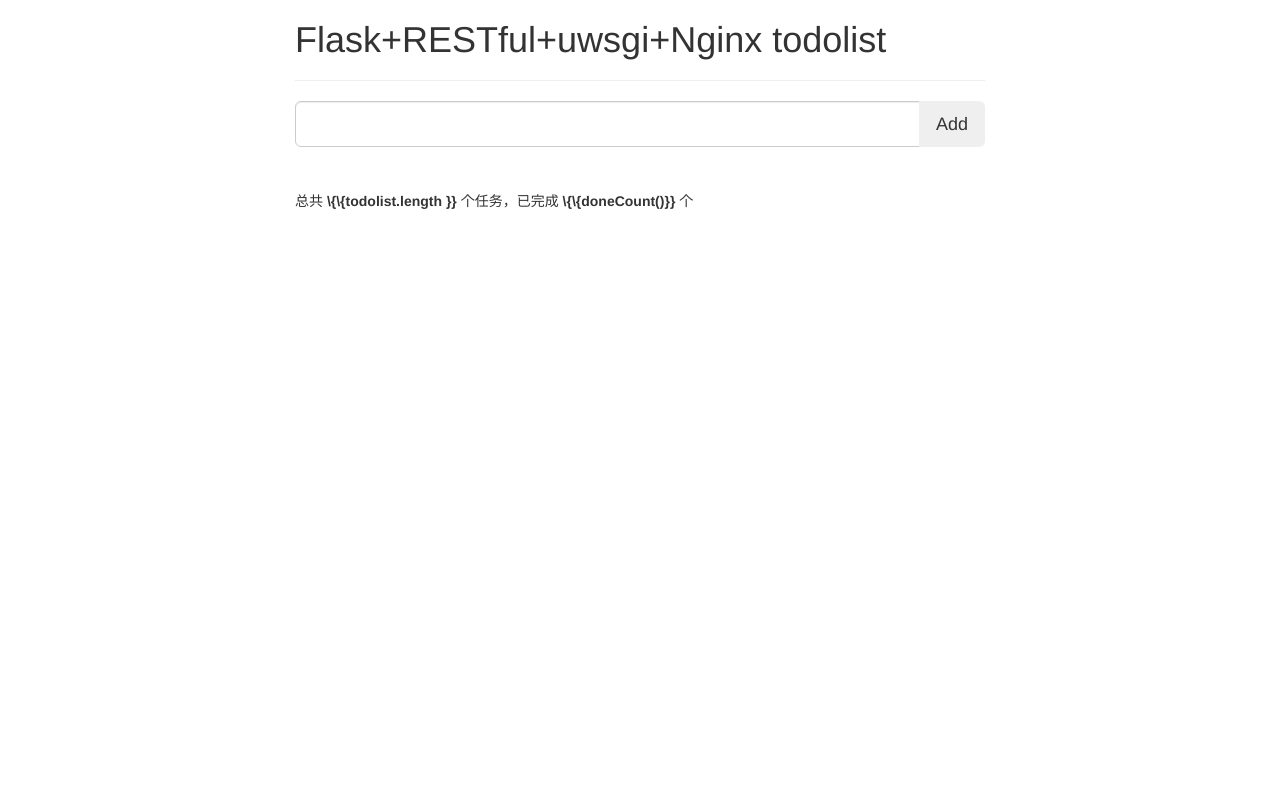
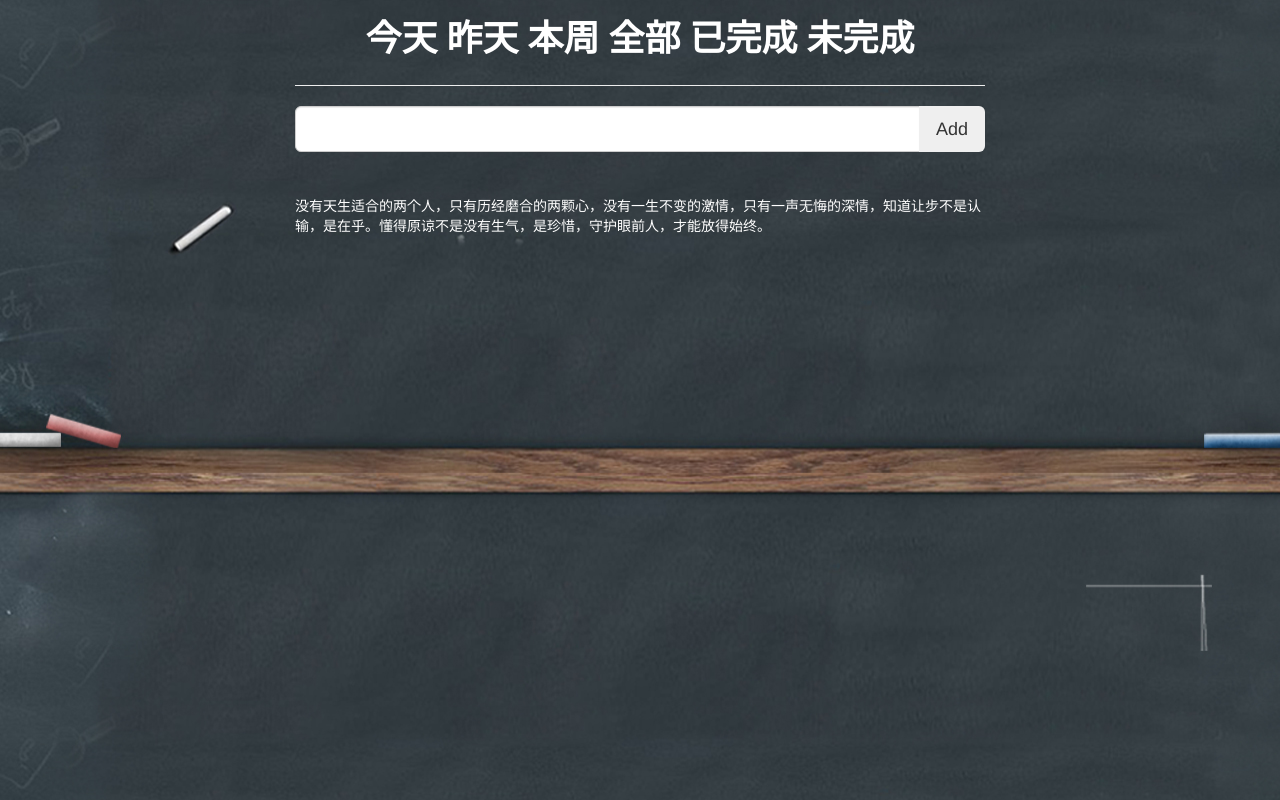
Before and after one commit to guoruibiao/worktools, a plain HTML site: page todolist/templates/index.html in a window 1280 px wide. Drawn offline with nearby package versions, Linux system fonts and the light colour scheme; no server answers.

Commit message:
Update index.html for multi-manipulating.

```diff
--- a/todolist/templates/index.html
+++ b/todolist/templates/index.html
@@ -4,6 +4,7 @@
     <meta charset="utf-8">
     <title>就是想用RESTful练练手</title>
     <!-- 引入 Bootstrap -->
+    <link rel="shortcut icon" href="/static/imgs/favicon.ico" />
     <link href="http://apps.bdimg.com/libs/bootstrap/3.3.0/css/bootstrap.min.css" rel="stylesheet">
     <link rel="/static/css/index.css"></link>
     <style>
@@ -23,12 +24,23 @@
         .done > .checkbox > label > span {
             text-decoration: line-through;
         }
+        h1 {
+            text-align: center;
+            font-family: "YouYuan";
+            color: white;
+        }
+        body {
+            background: url(/static/imgs/background.jpg) repeat-y center;
+        }
+        section > p {
+            color: white;
+        }
     </style>
 </head>
 <body>
 <div class="container">
     <header>
-        <h1 class="display-3">Flask+RESTful+uwsgi+Nginx todolist</h1>
+        <h1 class="display-3" title="点击选择展示内容"><label id="today">今天</label> <label id="yesterday">昨天</label> <label id="week">本周</label> <label id="all">全部</label> <label id="finished">已完成</label> <label id="unfinished">未完成</label></h2>
         <hr>
     </header>
     <!-- 内容部分-->
@@ -54,11 +66,12 @@
                 </div>
             </li>-->
         </ul>
-        <p>
+        <!--<p>
             总共 <strong>\{\{todolist.length }}</strong>
             个任务，已完成 <strong>\{\{doneCount()}}</strong>
             个
-        </p>
+        </p>-->
+        <p>没有天生适合的两个人，只有历经磨合的两颗心，没有一生不变的激情，只有一声无悔的深情，知道让步不是认输，是在乎。懂得原谅不是没有生气，是珍惜，守护眼前人，才能放得始终。</p>
     </section>
 </div>
 <script src="/static/js/jquery-2.2.4.min.js"></script>
```
